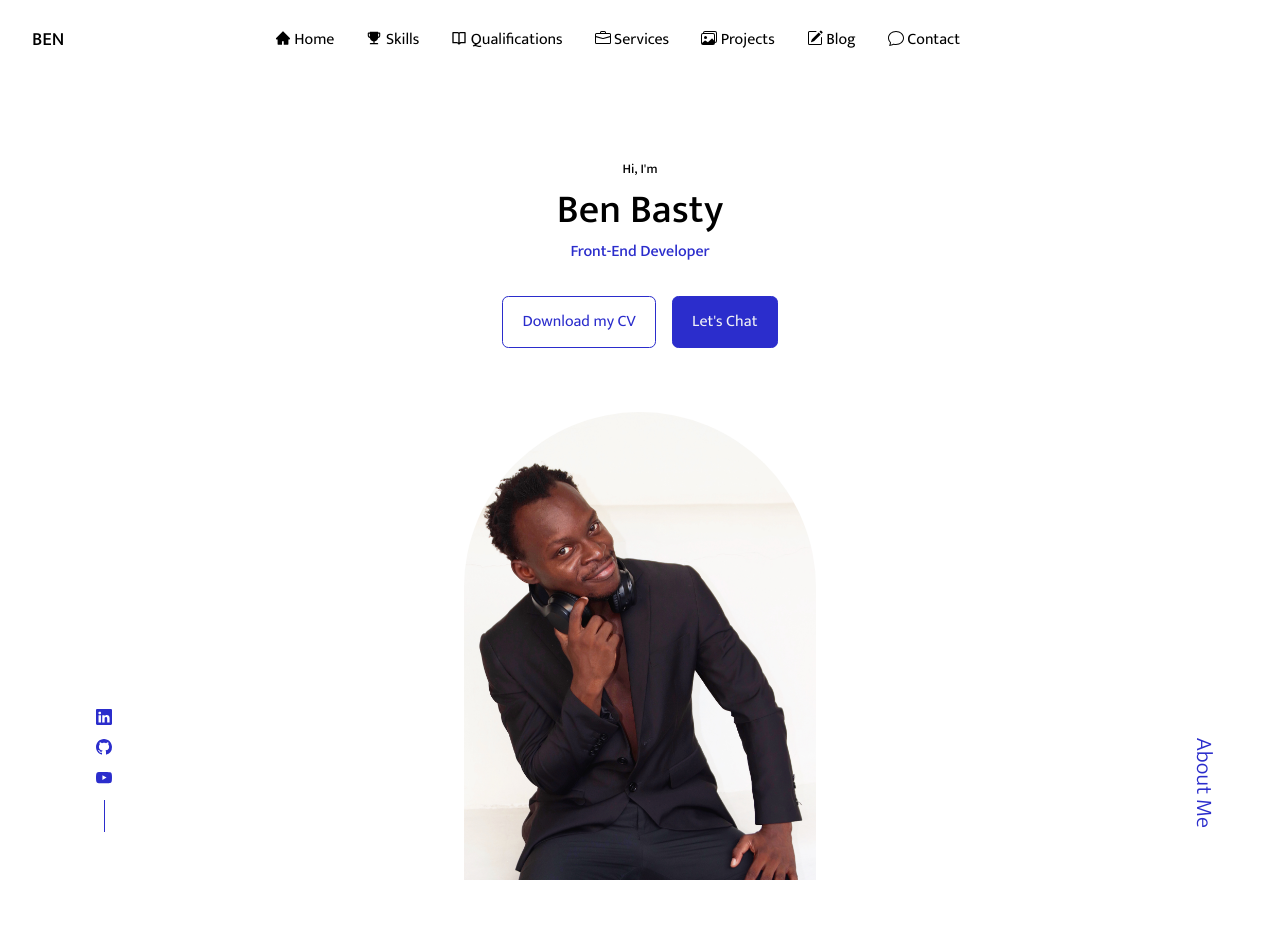
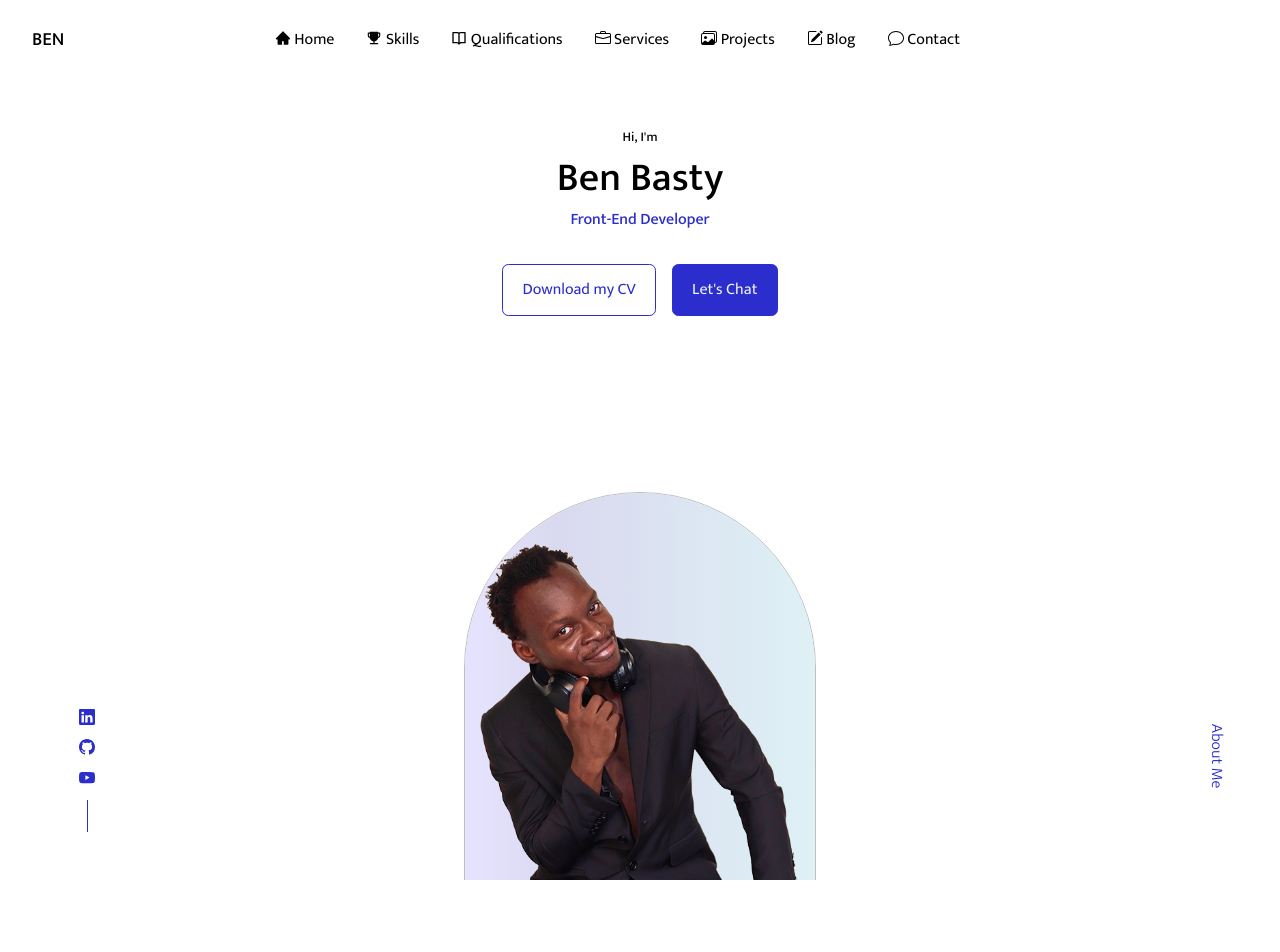
Before and after one commit to benbasty/portfolio-ben, a React (Create React App) app: page / in a window 1280 px wide. Shown: the top 952 px of the page. Built offline with nearby package versions, Linux system fonts and the light colour scheme.

Commit message:
modified home component

```diff
--- a/src/Header.js
+++ b/src/Header.js
@@ -1,6 +1,6 @@
 import React from "react";
 import DownloadAndContact from "./DownloadAndContact";
-import ME from "../src/assets/me.JPG";
+import ME from "../src/assets/mxe.png";
 import HeaderSocialIcons from "./HeaderSocialIcons";
 import '../src/header.css';
 
@@ -13,13 +13,19 @@ const Header = () => {
                 <h4 className="text-primary">Front-End Developer</h4>
                 <DownloadAndContact />
                 <div className="me">
-                    <img src={ME} alt=""/>
+                    <div className="image">
+                        <img src={ME} alt=""/>
+                    </div>
+
                 </div>
+                <a href="#about" className="scroll__down">About Me</a>
+                <HeaderSocialIcons />
 
-                <a href="#about" className="scroll__down">About Me</a>
+            </div>
+            <div className="social-media-container">
+                <h1>HI</h1>
+            </div>
 
-                <HeaderSocialIcons />
-            </div>
 
         </header>
     )
--- a/src/header.css
+++ b/src/header.css
@@ -2,7 +2,7 @@
 header {
     height: 100vh;
     overflow: hidden;
-    padding-top: 5rem;
+    padding-top: 3rem;
 }
 
 .header__container {
@@ -23,16 +23,19 @@ header {
   height: 30rem;
   position: absolute;
   left: calc(50% - 11rem);
-    margin-top: 4rem;
+  margin-top: 11rem;
   border-radius: 12rem 12rem 0 0;
   overflow: hidden;
+  border: 1px solid var(--color-grey-ashy);
+}
+.me .image {
+  background: linear-gradient(90deg, rgb(228, 226, 252) 5%, rgb(217, 217, 239) 26%, rgb(222, 241, 245) 100%);
 }
 
 .header__social__icons {
   display: flex;
   gap: 0.4rem;
   position: absolute;
-    left: 2rem;
   bottom: 3rem;
   flex-direction: column;
   align-items: center;
@@ -49,14 +52,15 @@ header {
 .scroll__down {
   position: absolute;
   right: -2rem;
-    bottom: 5rem;
+  bottom: 7rem;
   transform: rotate(90deg);
   font-weight: 300;
-    font-size: 1.4rem;
+  font-size: 1rem;
+  transition: 1s ease;
 }
 
 .scroll__down:hover {
-    font-size: 1.5rem;
+  font-weight: 500;
 }
 
 /* media queries for header */
```
Also changed, not shown: src/assets/mxe.png (added), 1 other file (tests, documents, lock files or other folders). Lines whose indentation alone changed are shown as unchanged.
